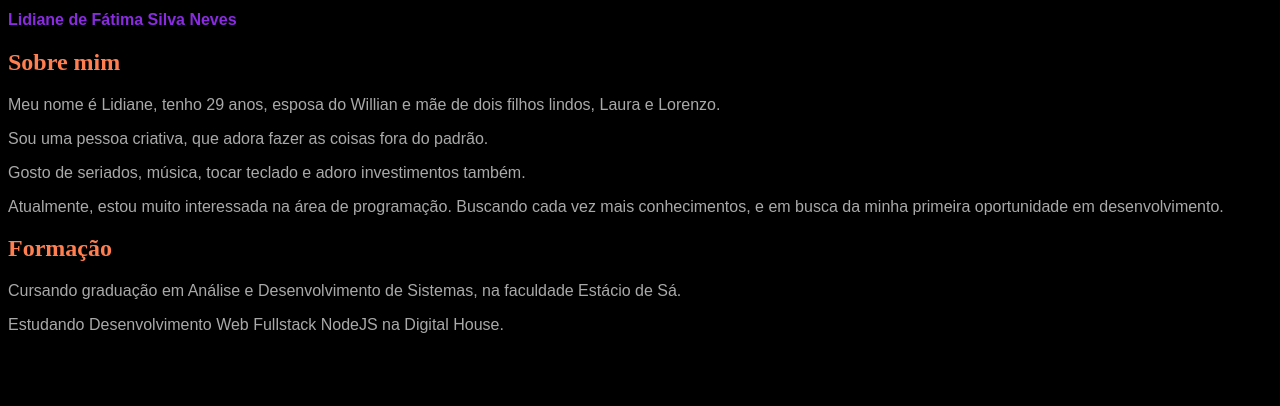
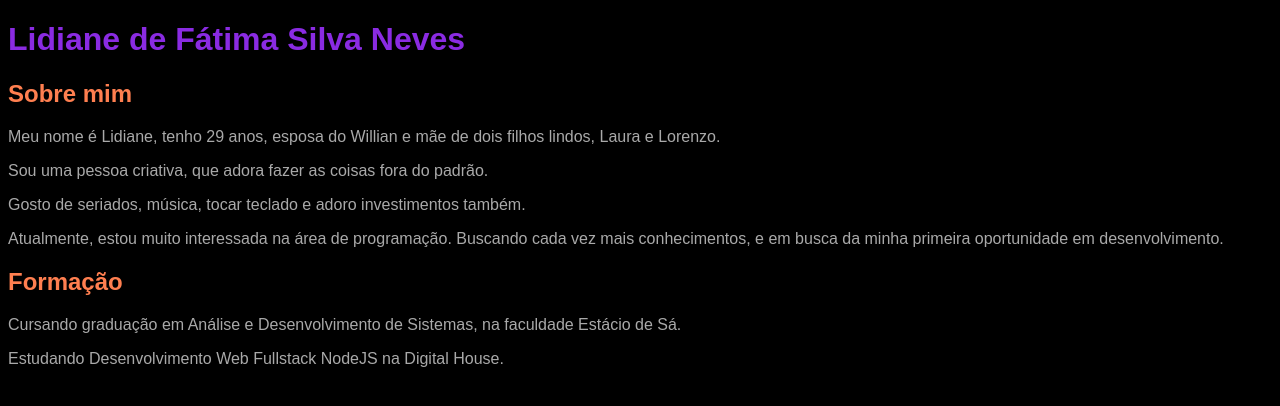
Before and after one commit to lidy2374/lidy2374.github.io, a plain HTML site: page index.html in a window 1280 px wide. Drawn offline with Linux system fonts and the light colour scheme.

Commit message:
Aumento do tamanho do titulo

```diff
--- a/styles.css
+++ b/styles.css
@@ -4,12 +4,13 @@ body{
 
 h1{
     color:blueviolet;
-    font-size: medium;
+    font-size: 16;
     font-family: Arial;
 }
 
 h2{
     color:coral;
+    font-family: Arial;
 }
 
 p{
```
